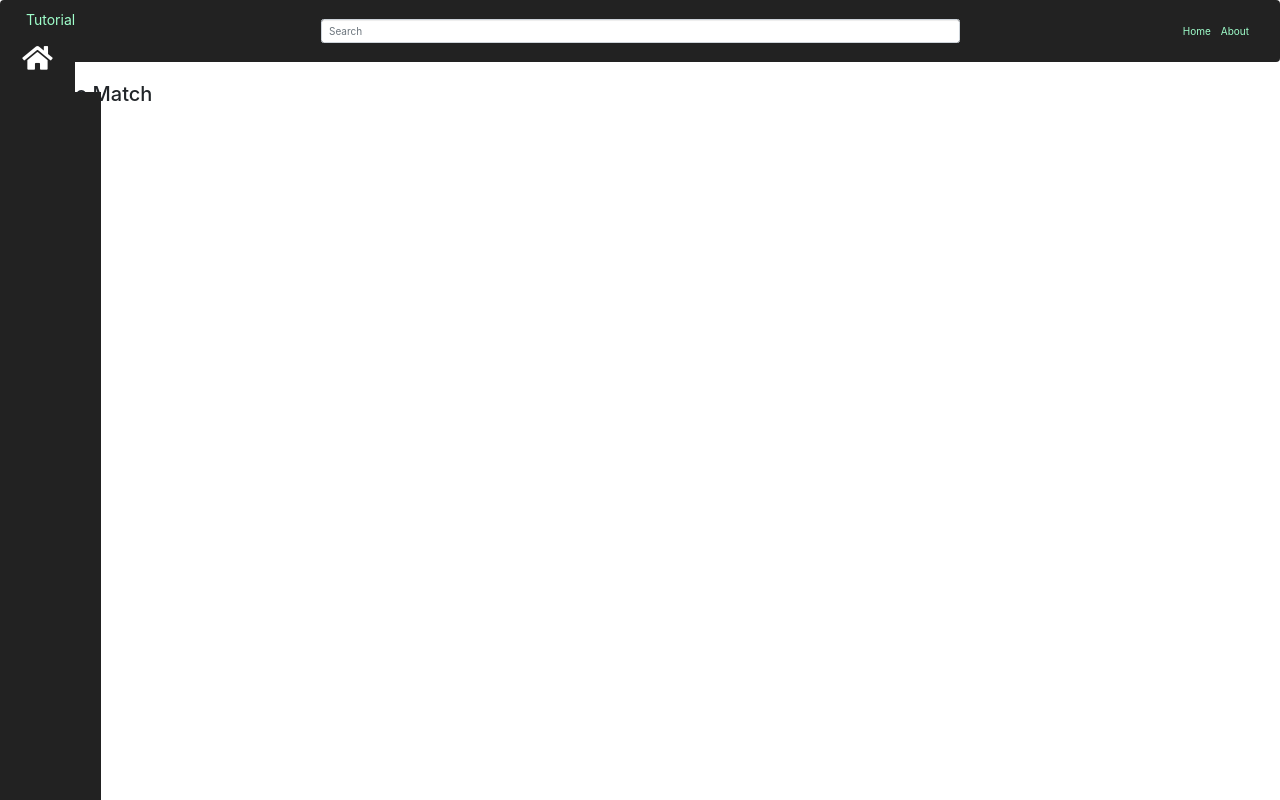
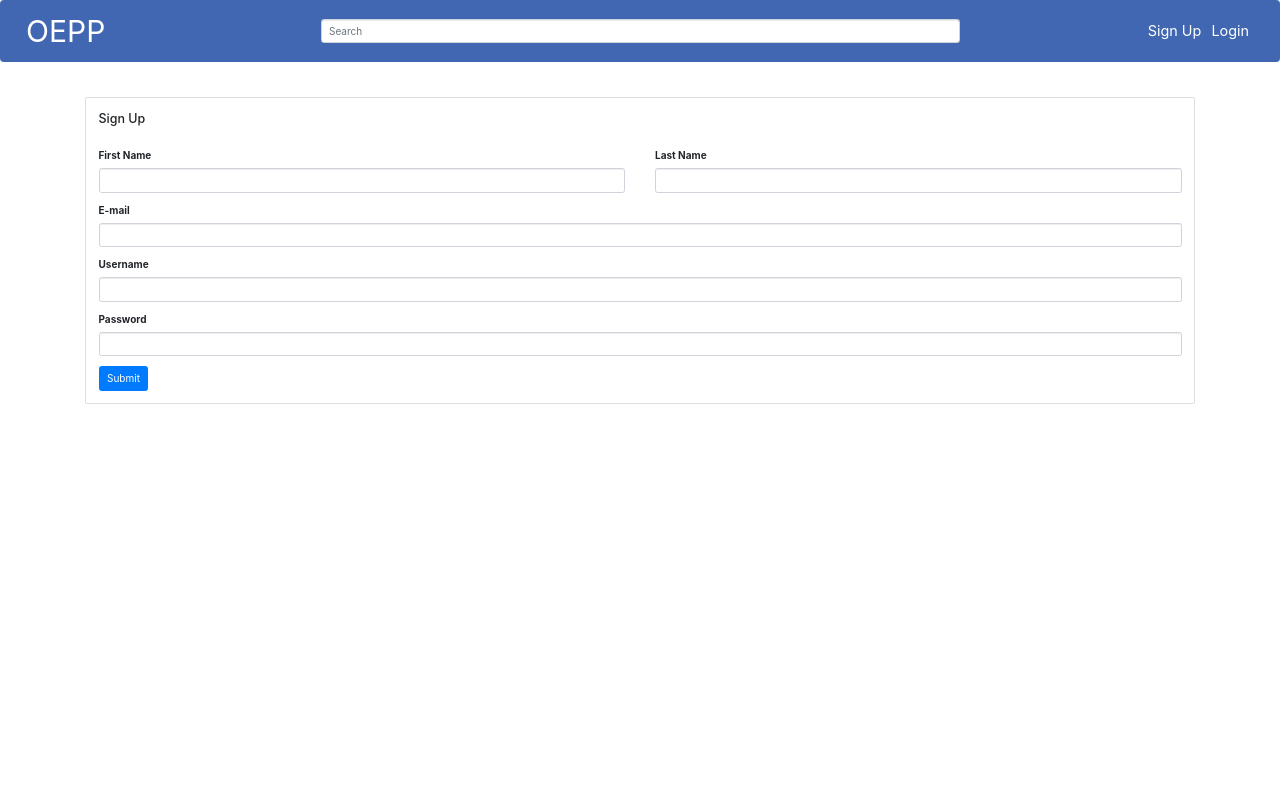
Before and after one commit to oepp/website, a React (Create React App) app: page /registration in a window 1280 px wide. Built offline with nearby package versions, Linux system fonts and the light colour scheme.

Commit message:
Navigation ve Registration güncellendi. Registration formuna e-mail eklendi.

```diff
--- a/src/App.js
+++ b/src/App.js
@@ -18,11 +18,11 @@ import Sidebar from './components/Sidebar';
       <React.Fragment>
       <Router>
         <NavigationBar />
-        <Sidebar />
         <Switch>
-      <Route exact path="/" component={Home} />
-      <Route path="/about" component={About} />
-      <Route component={NoMatch} />
+          <Route exact path="/" component={Home} />
+          <Route path="/about" component={About} />
+          <Route path="/registration" component={Registration}/>
+          <Route component={NoMatch} />
         </Switch>
       </Router>
     </React.Fragment>
--- a/src/components/NavigationBar.js
+++ b/src/components/NavigationBar.js
@@ -2,14 +2,17 @@ import React from 'react';
 import { Nav, Navbar, Form, FormControl } from 'react-bootstrap';
 import styled from 'styled-components';
 const Styles = styled.div`
-  .navbar { background-color: #222; }
+  .navbar {
+    background-color: #4267b2;
+  }
   a, .navbar-nav, .navbar-light .nav-link {
-    color: #9FFFCB;
+    font-size: 1.2em;
+    color: #FFFFFF;
     &:hover { color: white; }
   }
   .navbar-brand {
-    font-size: 1.4em;
-    color: #9FFFCB;
+    font-size: 3.0em;
+    color: #FFFFFF;
     &:hover { color: white; }
   }
   .form-center {
@@ -17,19 +20,20 @@ const Styles = styled.div`
     left: 25%;
     right: 25%;
   }
+
 `;
 export const NavigationBar = () => (
   <Styles>
     <Navbar expand="lg">
-      <Navbar.Brand href="/">Tutorial</Navbar.Brand>
+      <Navbar.Brand href="/">OEPP</Navbar.Brand>
       <Navbar.Toggle aria-controls="basic-navbar-nav"/>
       <Form className="form-center">
         <FormControl type="text" placeholder="Search" className="" />
       </Form>
       <Navbar.Collapse id="basic-navbar-nav">
         <Nav className="ml-auto">
-          <Nav.Item><Nav.Link href="/">Home</Nav.Link></Nav.Item>
-          <Nav.Item><Nav.Link href="/about">About</Nav.Link></Nav.Item>
+          <Nav.Item><Nav.Link href="/registration">Sign Up</Nav.Link></Nav.Item>
+          <Nav.Item><Nav.Link href="/login">Login</Nav.Link></Nav.Item>
         </Nav>
       </Navbar.Collapse>
     </Navbar>
--- a/src/components/Registration.js
+++ b/src/components/Registration.js
@@ -5,27 +5,10 @@ class Registration extends Component {
     render() {
         return (
             <div className="container">
-                <nav className="navbar navbar-expand-lg navbar-light bg-light">
-                    <a className="navbar-brand" href="#">OEPP</a>
-                    <button className="navbar-toggler" type="button" data-toggle="collapse" data-target="#navbarSupportedContent" aria-controls="navbarSupportedContent" aria-expanded="false" aria-label="Toggle navigation">
-                    <span className="navbar-toggler-icon"></span>
-                    </button>
-
-                    <div className="collapse navbar-collapse" id="navbarSupportedContent">
-                    <ul className="navbar-nav mr-auto">
-                        <li className="nav-item active">
-                        <a className="nav-link" href="#">Home <span className="sr-only">(current)</span></a>
-                        </li>
-                        <li className="nav-item">
-                        <a className="nav-link" href="#">Link</a>
-                        </li>
-                    </ul>
-                    </div>
-                </nav>
                 <br/>
                 <div className="card">
                     <div className="card-body">
-                    <h5 className="card-title">Registration</h5>
+                    <h5 className="card-title">Sign Up</h5>
                     <br/>
                     <div className="row">
                         <div className="col-sm">
@@ -43,8 +26,12 @@ class Registration extends Component {
                             </div>
                             </div>
                             <div className="form-group">
-                            <label for="exampleInputEmail1">Username</label>
-                            <input type="text" className="form-control" id="exampleInputEmail1"/>
+                            <label for="email">E-mail</label>
+                            <input type="text" className="form-control" id="email"/>
+                            </div>
+                            <div className="form-group">
+                            <label for="userName">Username</label>
+                            <input type="text" className="form-control" id="userName"/>
                             </div>
                             <div className="form-group">
                             <label for="exampleInputPassword1">Password</label>
```
